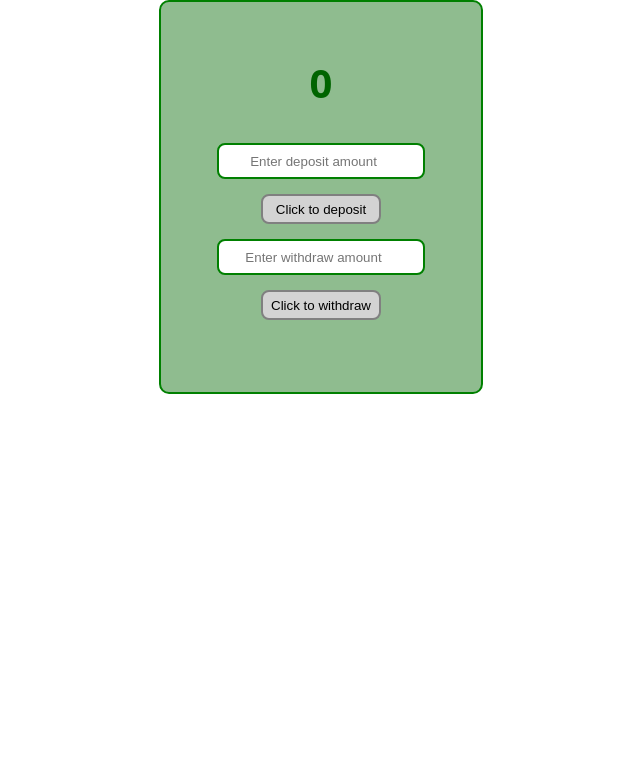
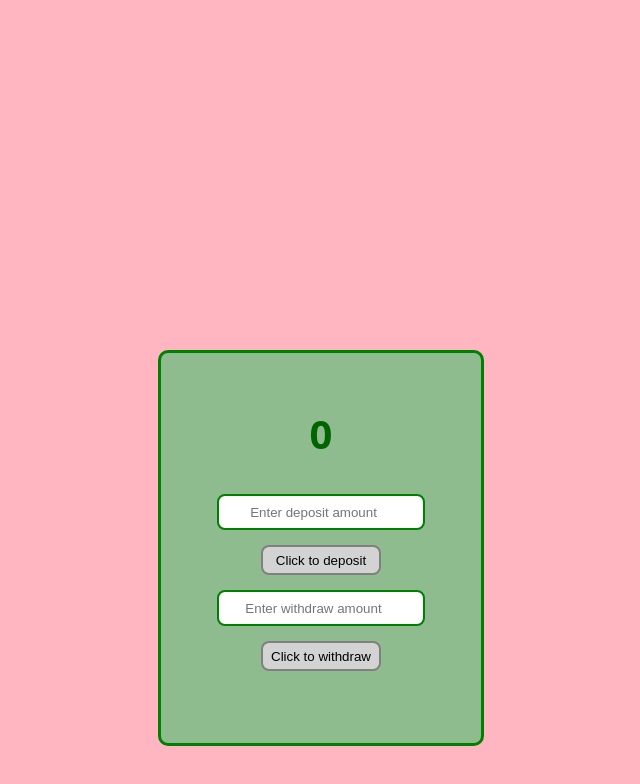
Before and after one commit to MaiTran41/javascript-tasks, a plain HTML site: page week_04/ATM_stimulator/index.html in a window 1280 px wide. Shown: the whole page, without its empty margins (319-959 px from the left). Drawn offline with Linux system fonts and the light colour scheme.

Commit message:
Add stylings

```diff
--- a/week_04/ATM_stimulator/styles.css
+++ b/week_04/ATM_stimulator/styles.css
@@ -3,14 +3,16 @@ body {
   text-align: center;
   box-sizing: border-box;
   margin: 0;
+  height: 100vh;
+  background-color: lightpink;
 }
 
 section {
-  border: 2px solid green;
+  border: 3px solid green;
   background-color: darkseagreen;
   width: 300px;
   height: 350px;
-  margin: auto;
+  margin: 350px auto;
   border-radius: 10px;
   padding: 20px 10px;
 }
```
